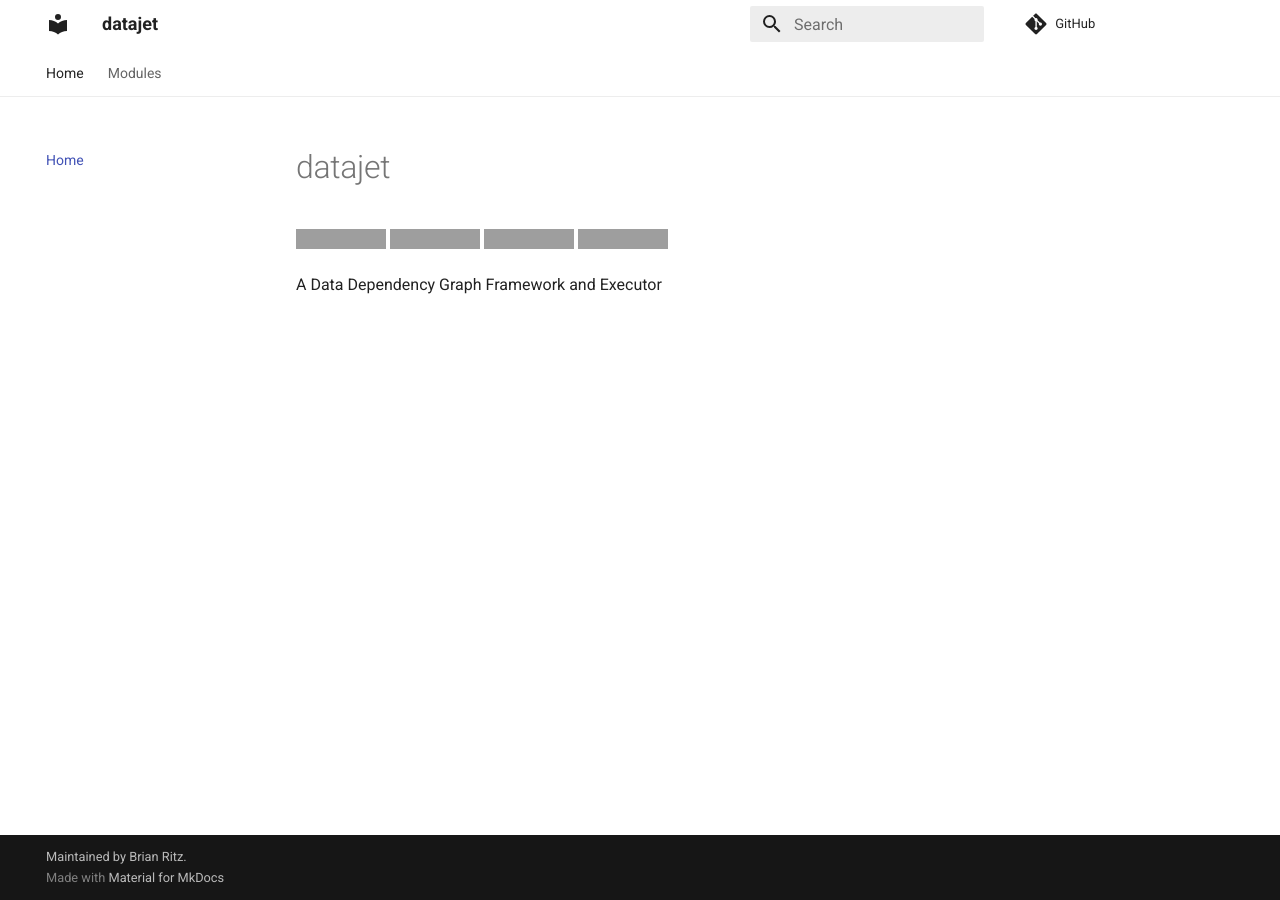
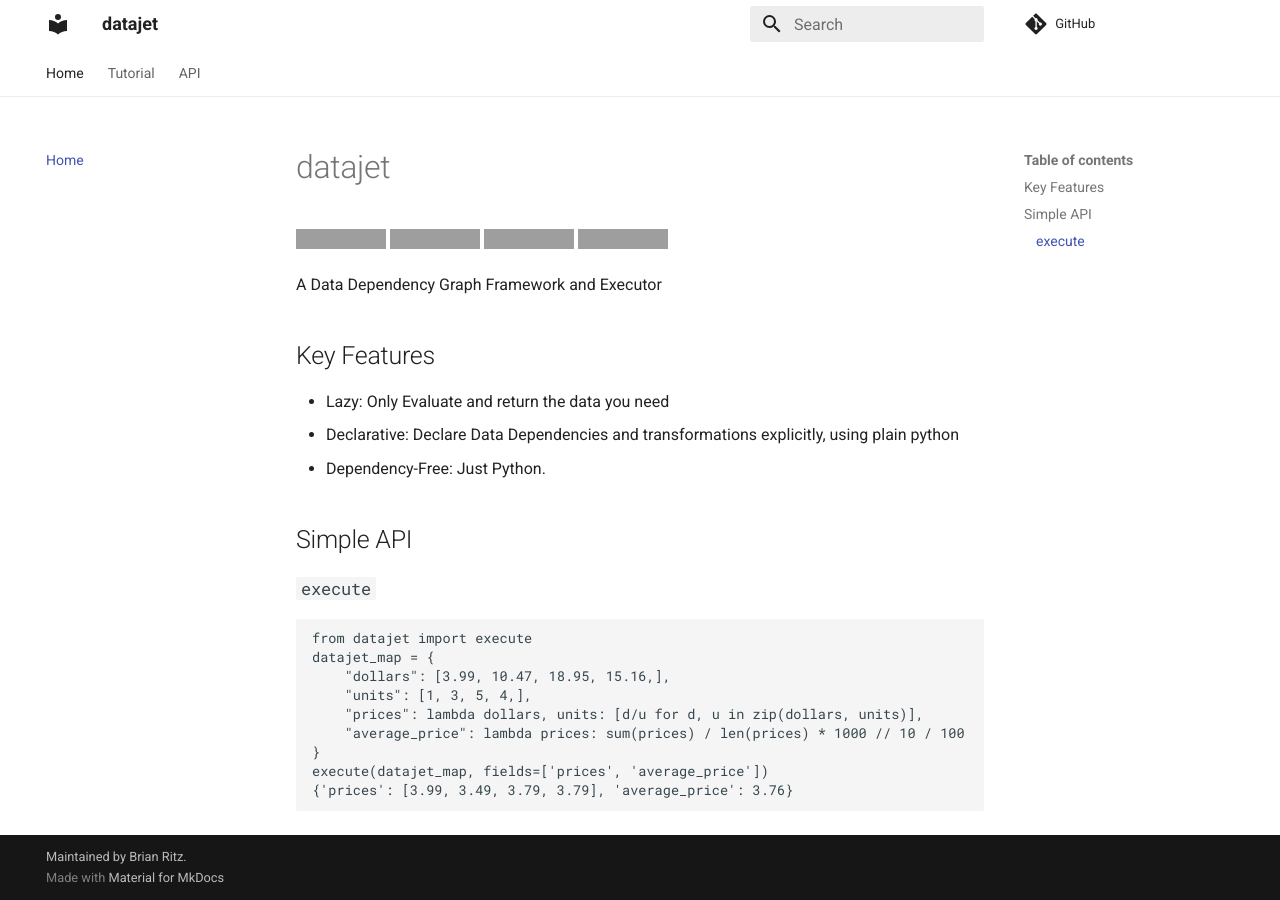
Before and after one commit to bmritz/datajet, an MkDocs documentation site: the page built from docs/index.md, in a window 1280 px wide. Built offline with MkDocs 1.6.1 and Material for MkDocs 9.7.7, drawn with Linux system fonts in a browser that asks for light colours; comment, search, counter and statistics services are not loaded; grey boxes are pictures that could not be loaded.

Commit message:
update docs

````diff
--- /dev/null
+++ b/docs/api.md
@@ -0,0 +1,3 @@
+# API
+## `execute`
+::: datajet.execute
--- a/docs/index.md
+++ b/docs/index.md
@@ -6,3 +6,24 @@
 [![License](https://img.shields.io/github/license/bmritz/datajet)](https://img.shields.io/github/license/bmritz/datajet)
 
 A Data Dependency Graph Framework and Executor
+
+## Key Features
+- Lazy: Only Evaluate and return the data you need
+- Declarative: Declare Data Dependencies and transformations explicitly, using plain python
+- Dependency-Free: Just Python.
+
+## Simple API
+
+### `execute`
+
+```python
+from datajet import execute
+datajet_map = {
+    "dollars": [3.99, 10.47, 18.95, 15.16,],
+    "units": [1, 3, 5, 4,],
+    "prices": lambda dollars, units: [d/u for d, u in zip(dollars, units)],
+    "average_price": lambda prices: sum(prices) / len(prices) * 1000 // 10 / 100
+}
+execute(datajet_map, fields=['prices', 'average_price'])
+{'prices': [3.99, 3.49, 3.79, 3.79], 'average_price': 3.76}
+```
--- a/mkdocs.yml
+++ b/mkdocs.yml
@@ -6,7 +6,8 @@
 
 nav:
   - Home: index.md
-  - Modules: modules.md
+  - Tutorial: tutorial.md
+  - API: api.md
 plugins:
   - search
   - mkdocstrings:
````
Also changed, not shown: docs/modules.md (deleted, +0 -1 lines), docs/tutorial.md (added, +35 -0 lines), docs/user-guide/getting-started.md (added, +1 -0 lines), 2 other files.
